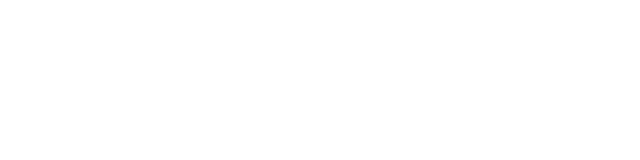
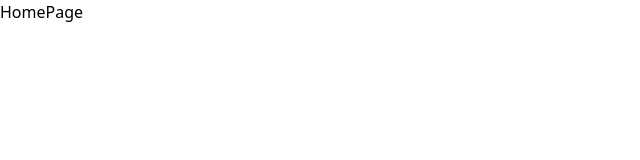
Before and after one commit to Renzo-Guerra/my-books-list, a React (Vite) app: page / in a window 1280 px wide. Shown: the top 160 px of the page, without its empty margins (0-640 px from the left). Built offline with nearby package versions, Linux system fonts and the light colour scheme.

Commit message:
ADD: Routing for homepage and notFound

```diff
--- a/package.json
+++ b/package.json
@@ -13,6 +13,7 @@
     "@tailwindcss/vite": "^4.1.14",
     "react": "^19.1.1",
     "react-dom": "^19.1.1",
+    "react-router-dom": "^7.9.4",
     "tailwindcss": "^4.1.14"
   },
   "devDependencies": {
--- a/src/App.tsx
+++ b/src/App.tsx
@@ -1,7 +1,15 @@
+import { HashRouter, Routes, Route } from "react-router-dom"
+import { HomePage, NotFoundPage } from "./pages"
+
 function App() {
   return (
     <>
-
+      <HashRouter>
+        <Routes>
+          <Route path="/" element={<HomePage />} />
+          <Route path="*" element={<NotFoundPage />} />
+        </Routes>
+      </HashRouter>
     </>
   )
 }
--- /dev/null
+++ b/src/pages/Home.tsx
@@ -0,0 +1,7 @@
+export const HomePage = () => {
+  return (
+    <>
+      <p>HomePage</p>
+    </>
+  )
+}
--- /dev/null
+++ b/src/pages/NotFoundPage.tsx
@@ -0,0 +1,7 @@
+export const NotFoundPage = () => {
+  return (
+    <>
+      <p>Not found page</p>
+    </>
+  )
+}
--- /dev/null
+++ b/src/pages/index.ts
@@ -0,0 +1,2 @@
+export * from './Home.tsx';
+export * from './NotFoundPage.tsx';
```
Also changed, not shown: 1 other file (tests, documents, lock files or other folders).
